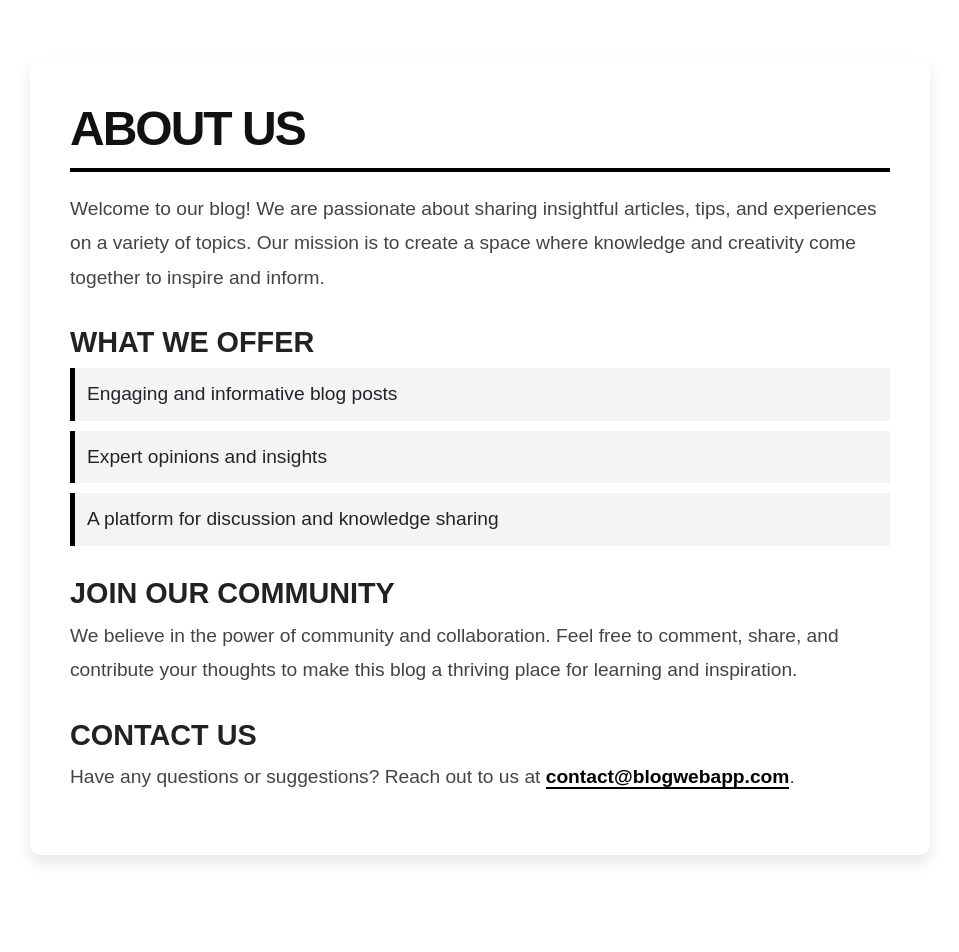
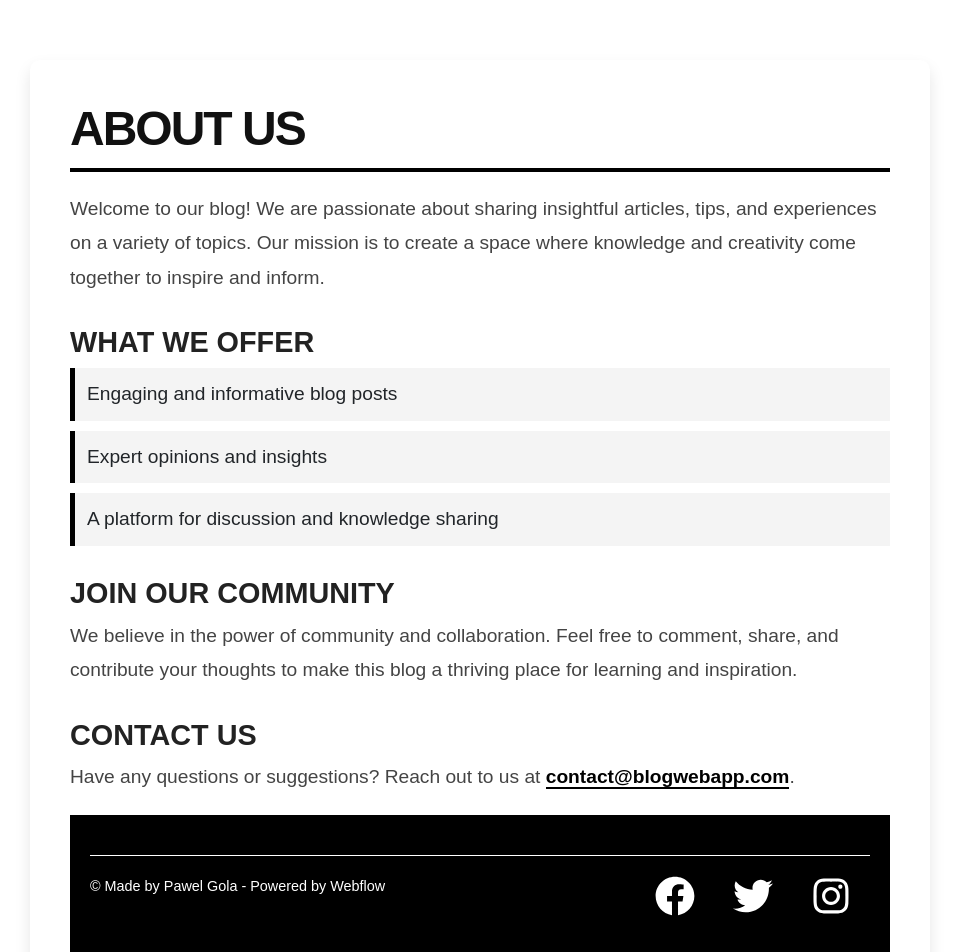
Before and after one commit to Reda-adeR/blog_app_GI, a React (Create React App) app in the folder blogapp/: page /about in a window 1280 px wide. Shown: the top 952 px of the page, without its empty margins (160-1119 px from the left). Before the commit the page ends 915 px from the top, so only its background shows below. Built offline with nearby package versions, Linux system fonts and the light colour scheme.

Commit message:
footer fix

```diff
--- a/blogapp/package.json
+++ b/blogapp/package.json
@@ -11,6 +11,7 @@
     "react": "^19.0.0",
     "react-bootstrap": "^2.10.9",
     "react-dom": "^19.0.0",
+    "react-icons": "^5.5.0",
     "react-router-dom": "^7.4.0",
     "react-scripts": "5.0.1",
     "web-vitals": "^2.1.4"
--- /dev/null
+++ b/blogapp/src/Footer.css
@@ -0,0 +1,87 @@
+#footer-container {
+    width: 100%;
+    background: black;
+    color: white;
+    padding: 40px 20px;
+    text-align: center;
+    font-family: Arial, sans-serif;
+  }
+
+  #newsletter-ticker {
+    font-size: 14px;
+    text-transform: uppercase;
+    letter-spacing: 2px;
+    padding-bottom: 20px;
+    white-space: nowrap;
+    overflow: hidden;
+    animation: ticker 10s linear infinite;
+  }
+
+  @keyframes ticker {
+    from { transform: translateX(0); }
+    to { transform: translateX(-100%); }
+  }
+
+  #footer-content {
+    margin-bottom: 30px;
+  }
+
+  #footer-title {
+    font-size: 2rem;
+    font-weight: bold;
+  }
+
+  #newsletter-form {
+    margin-top: 10px;
+  }
+
+  #newsletter-input {
+    padding: 10px;
+    font-size: 1rem;
+    width: 250px;
+    border: none;
+    outline: none;
+  }
+
+  #newsletter-button {
+    padding: 10px 15px;
+    font-size: 1rem;
+    background: white;
+    color: black;
+    border: none;
+    cursor: pointer;
+  }
+
+  #footer-links {
+    display: flex;
+    justify-content: center;
+    gap: 40px;
+    margin-top: 30px;
+  }
+
+  .footer-column h3 {
+    font-size: 1.2rem;
+    font-weight: bold;
+  }
+
+  .footer-column ul {
+    list-style: none;
+    padding: 0;
+  }
+
+  .footer-column ul li {
+    margin: 5px 0;
+  }
+
+  #footer-bottom {
+    display: flex;
+    justify-content: space-between;
+    padding-top: 20px;
+    border-top: 1px solid white;
+    font-size: 0.9rem;
+  }
+
+  #social-icons span {
+    margin-left: 10px;
+    cursor: pointer;
+  }
--- /dev/null
+++ b/blogapp/src/Footer.js
@@ -0,0 +1,23 @@
+import React from 'react';
+import './Footer.css';
+
+import { FaFacebook, FaTwitter, FaInstagram } from 'react-icons/fa';
+
+
+const Footer = () => {
+  return (
+    <footer id="footer-container">
+      <div id="footer-bottom">
+        <p>© Made by Pawel Gola - Powered by Webflow</p>
+        <div id="social-icons">
+
+        <FaFacebook size={40} />
+        <FaTwitter size={40} />
+        <FaInstagram size={40} />
+        </div>
+      </div>
+    </footer>
+  );
+};
+
+export default Footer;
--- a/blogapp/src/pages/About.css
+++ b/blogapp/src/pages/About.css
@@ -65,3 +65,11 @@
     color: #555;
     border-bottom: 2px solid #555;
   }
+
+
+#social-icons {
+  width: 30%;
+  display: flex;
+  justify-content: space-around;
+  align-items: center ;
+}
--- a/blogapp/src/pages/About.js
+++ b/blogapp/src/pages/About.js
@@ -1,5 +1,6 @@
 import React from 'react';
 import './About.css';
+import Footer from '../Footer';
 
 const About = () => {
   return (
@@ -26,6 +27,7 @@ const About = () => {
       <p id="about-contact-text">
         Have any questions or suggestions? Reach out to us at <a id="about-contact-link" href="mailto:contact@blogwebapp.com">contact@blogwebapp.com</a>.
       </p>
+      <Footer></Footer>
     </div>
   );
 };
```
Also changed, not shown: 1 other file (tests, documents, lock files or other folders).
